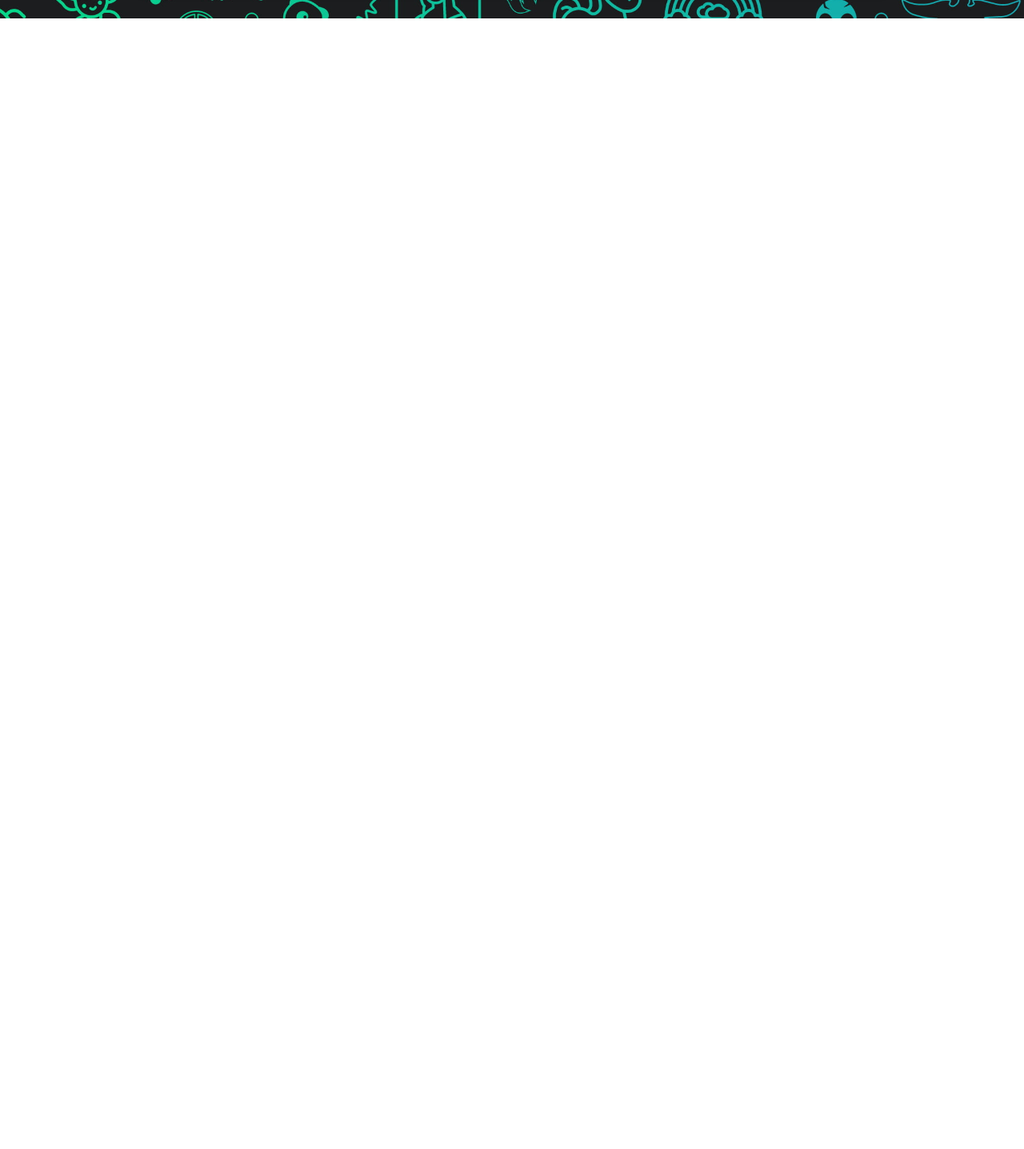
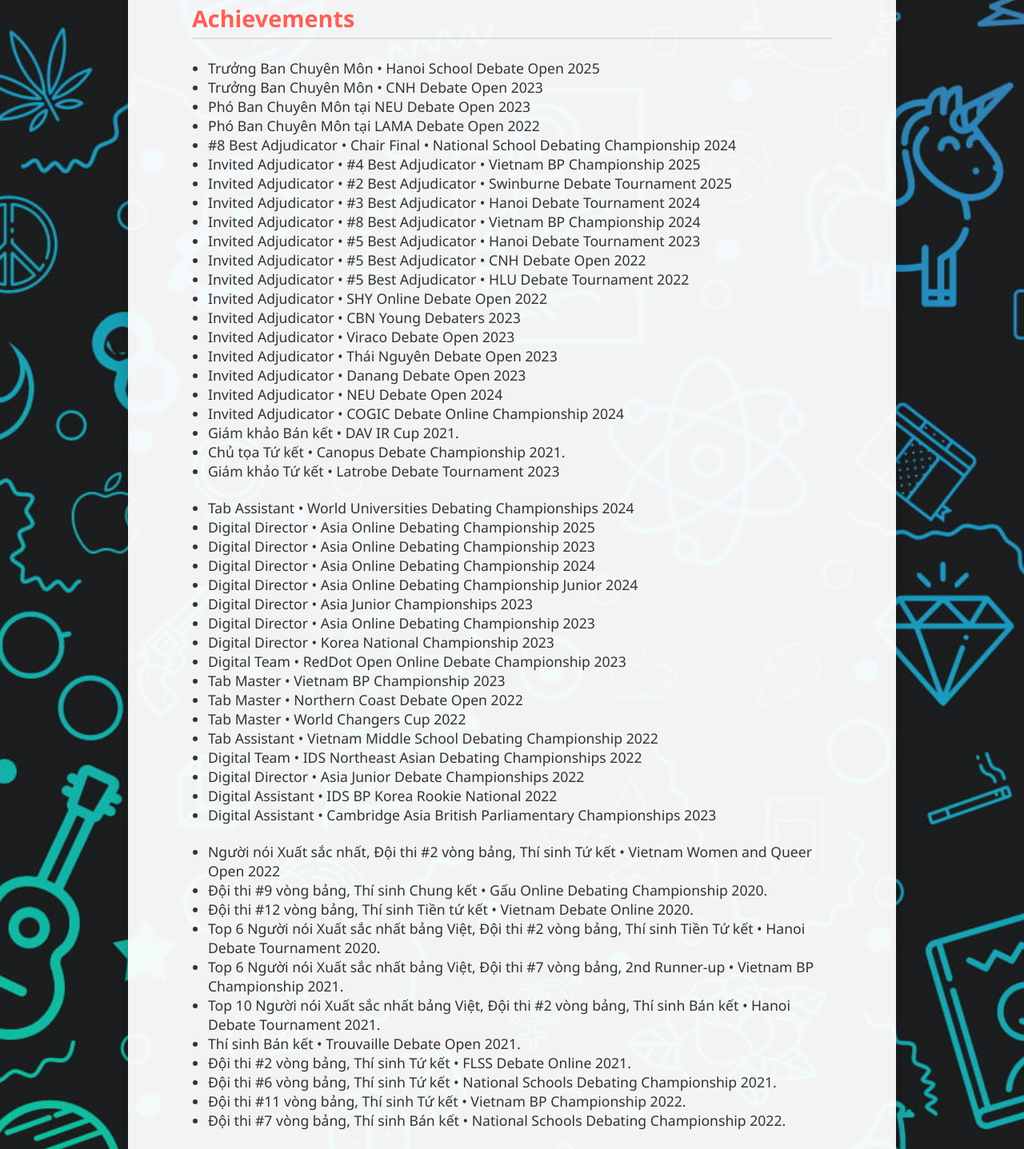
Before and after one commit to nink1000/portfolio, a website: page about.html in a window 1280 px wide. Shown: the part 1363-2800 px from the top of the page at 80% size. Before the commit the page ends 1386 px from the top, so only its background shows below. Drawn offline with Linux system fonts and the light colour scheme.

Commit message:
Update about.html

```diff
--- a/about.html
+++ b/about.html
@@ -33,6 +33,72 @@
           Thank you for stopping by – I hope you find something here that resonates with you!
         </p>
       </section>
+
+      <section>
+        <h2>Achievements</h2>
+        <ul>
+          <li>Trưởng Ban Chuyên Môn • Hanoi School Debate Open 2025</li>
+          <li>Trưởng Ban Chuyên Môn • CNH Debate Open 2023</li>
+          <li>Phó Ban Chuyên Môn tại NEU Debate Open 2023</li>
+          <li>Phó Ban Chuyên Môn tại LAMA Debate Open 2022</li>
+          <li>#8 Best Adjudicator • Chair Final • National School Debating Championship 2024</li>
+          <li>Invited Adjudicator • #4 Best Adjudicator • Vietnam BP Championship 2025</li>
+          <li>Invited Adjudicator • #2 Best Adjudicator • Swinburne Debate Tournament 2025</li>
+          <li>Invited Adjudicator • #3 Best Adjudicator • Hanoi Debate Tournament 2024</li>
+          <li>Invited Adjudicator • #8 Best Adjudicator • Vietnam BP Championship 2024</li>
+          <li>Invited Adjudicator • #5 Best Adjudicator • Hanoi Debate Tournament 2023</li>
+          <li>Invited Adjudicator • #5 Best Adjudicator • CNH Debate Open 2022</li>
+          <li>Invited Adjudicator • #5 Best Adjudicator • HLU Debate Tournament 2022</li>
+          <li>Invited Adjudicator • SHY Online Debate Open 2022</li>
+          <li>Invited Adjudicator • CBN Young Debaters 2023</li>
+          <li>Invited Adjudicator • Viraco Debate Open 2023</li>
+          <li>Invited Adjudicator • Thái Nguyên Debate Open 2023</li>
+          <li>Invited Adjudicator • Danang Debate Open 2023</li>
+          <li>Invited Adjudicator • NEU Debate Open 2024</li>
+          <li>Invited Adjudicator • COGIC Debate Online Championship 2024</li>
+          <li>Giám khảo Bán kết • DAV IR Cup 2021.</li>
+          <li>Chủ tọa Tứ kết • Canopus Debate Championship 2021.</li>
+          <li>Giám khảo Tứ kết • Latrobe Debate Tournament 2023</li>
+          </br>
+          <li>Tab Assistant • World Universities Debating Championships 2024</li>
+          <li>Digital Director • Asia Online Debating Championship 2025</li>
+          <li>Digital Director • Asia Online Debating Championship 2023</li>
+          <li>Digital Director • Asia Online Debating Championship 2024</li>
+          <li>Digital Director • Asia Online Debating Championship Junior 2024</li>
+          <li>Digital Director • Asia Junior Championships 2023</li>
+          <li>Digital Director • Asia Online Debating Championship 2023</li>
+          <li>Digital Director • Korea National Championship 2023</li>
+          <li>Digital Team • RedDot Open Online Debate Championship 2023</li>
+          <li>Tab Master • Vietnam BP Championship 2023</li>
+          <li>Tab Master • Northern Coast Debate Open 2022</li>
+          <li>Tab Master • World Changers Cup 2022</li>
+          <li>Tab Assistant • Vietnam Middle School Debating Championship 2022</li>
+          <li>Digital Team • IDS Northeast Asian Debating Championships 2022</li>
+          <li>Digital Director • Asia Junior Debate Championships 2022</li>
+          <li>Digital Assistant • IDS BP Korea Rookie National 2022</li>
+          <li>Digital Assistant • Cambridge Asia British Parliamentary Championships 2023</li>
+          </br>
+          <li>Người nói Xuất sắc nhất, Đội thi #2 vòng bảng, Thí sinh Tứ kết • Vietnam Women and Queer Open 2022</li>
+          <li>Đội thi #9 vòng bảng, Thí sinh Chung kết • Gấu Online Debating Championship 2020.</li>
+          <li>Đội thi #12 vòng bảng, Thí sinh Tiền tứ kết • Vietnam Debate Online 2020.</li>
+          <li>Top 6 Người nói Xuất sắc nhất bảng Việt, Đội thi #2 vòng bảng, Thí sinh Tiền Tứ kết • Hanoi Debate Tournament 2020.</li>
+          <li>Top 6 Người nói Xuất sắc nhất bảng Việt, Đội thi #7 vòng bảng, 2nd Runner-up • Vietnam BP Championship 2021.</li>
+          <li>Top 10 Người nói Xuất sắc nhất bảng Việt, Đội thi #2 vòng bảng, Thí sinh Bán kết • Hanoi Debate Tournament 2021.</li>
+          <li>Thí sinh Bán kết • Trouvaille Debate Open 2021.</li>
+          <li>Đội thi #2 vòng bảng, Thí sinh Tứ kết • FLSS Debate Online 2021.</li>
+          <li>Đội thi #6 vòng bảng, Thí sinh Tứ kết • National Schools Debating Championship 2021.</li>
+          <li>Đội thi #11 vòng bảng, Thí sinh Tứ kết • Vietnam BP Championship 2022.</li>
+          <li>Đội thi #7 vòng bảng, Thí sinh Bán kết • National Schools Debating Championship 2022.</li>
+          </br>
+          <li>Cố vấn Chuyên môn tại HSB Debate Club 2022-2024 nhiệm kỳ 2022-2023 và 2023-2024</li>
+          <li>Phó Chủ tịch & Phó ban Chuyên môn nhiệm kỳ 2020 - 2021; Cố vấn nhiệm kỳ 2021 - 2022 tại NDS - Nhân Chính Debate Society</li>
+          <li>Trainer tại Debut to Debate Camp 2021</li>
+          <li>Trainer Assistant tại Sound of Selection Camp 2022</li>
+          <li>Trainer Assistant tại Serenity Camp 2022</li>
+          <li>Trainer Assistant tại Libertas Debate Camp 2023</li>
+          <li>Trainer tại Luciferin of Light 2023</li>
+        </ul>
+      </section>
     </div>
   </body>
 </html>
```
